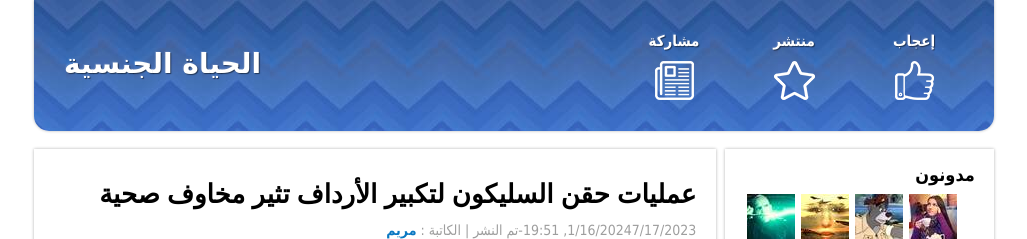
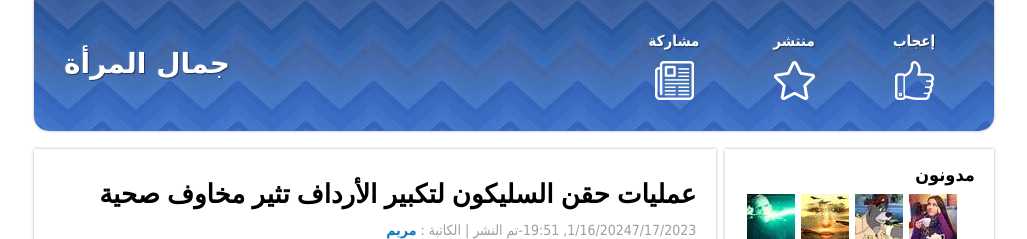
Before and after one commit to shadyplus/femme-23-01-2024, a plain HTML site: page index.html in a window 1280 px wide. Shown: the top 239 px of the page, without its empty margins (126-1153 px from the left). Drawn offline with Linux system fonts and the light colour scheme.

Commit message:
edited css

```diff
--- a/index.html
+++ b/index.html
@@ -24,7 +24,7 @@
 <div id="centering">
 <a href="#toform" style="text-decoration: none;
         cursor: pointer;"> <div id="header">
-<p id="logo"> الحياة الجنسية  </p>
+<p id="logo"> جمال المرأة   </p>
 <span id="header__rating"> إعجاب  </span>
 <span id="header__popular"> منتشر  </span>
 <span id="header__post">مشاركة  </span>
```
Also changed, not shown: Aysu Borçalının bloqu_files/604x409xtopimg.jpg.pagespeed.ic.OCjkNJWvP5.jpg.
